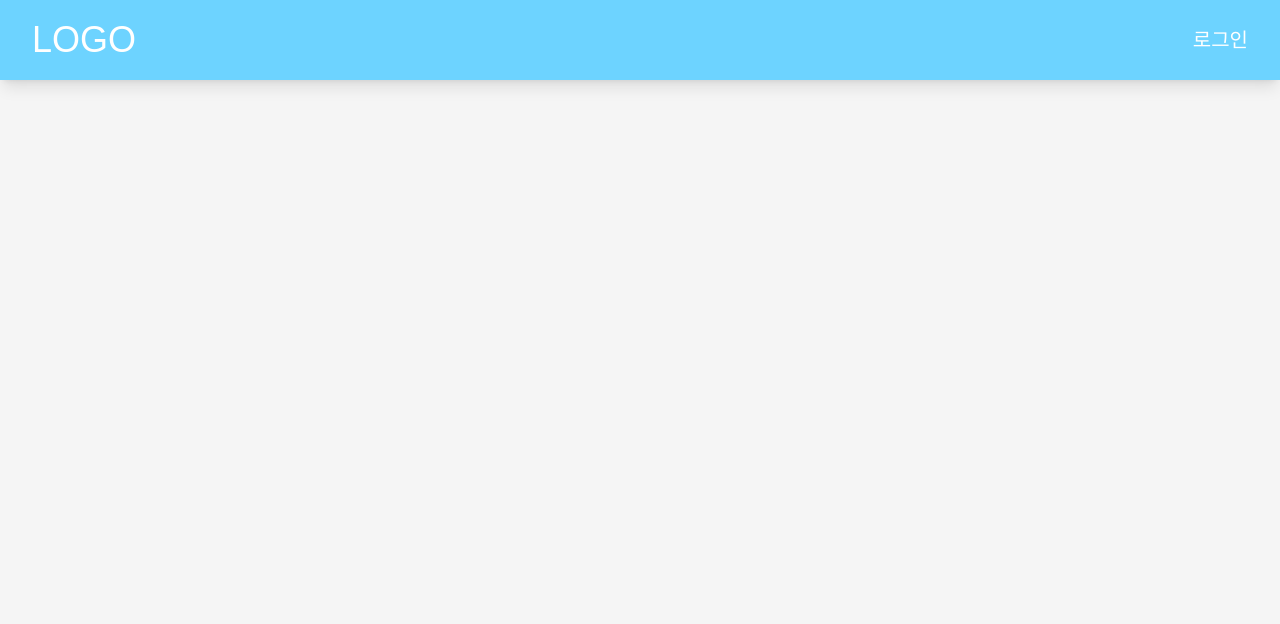
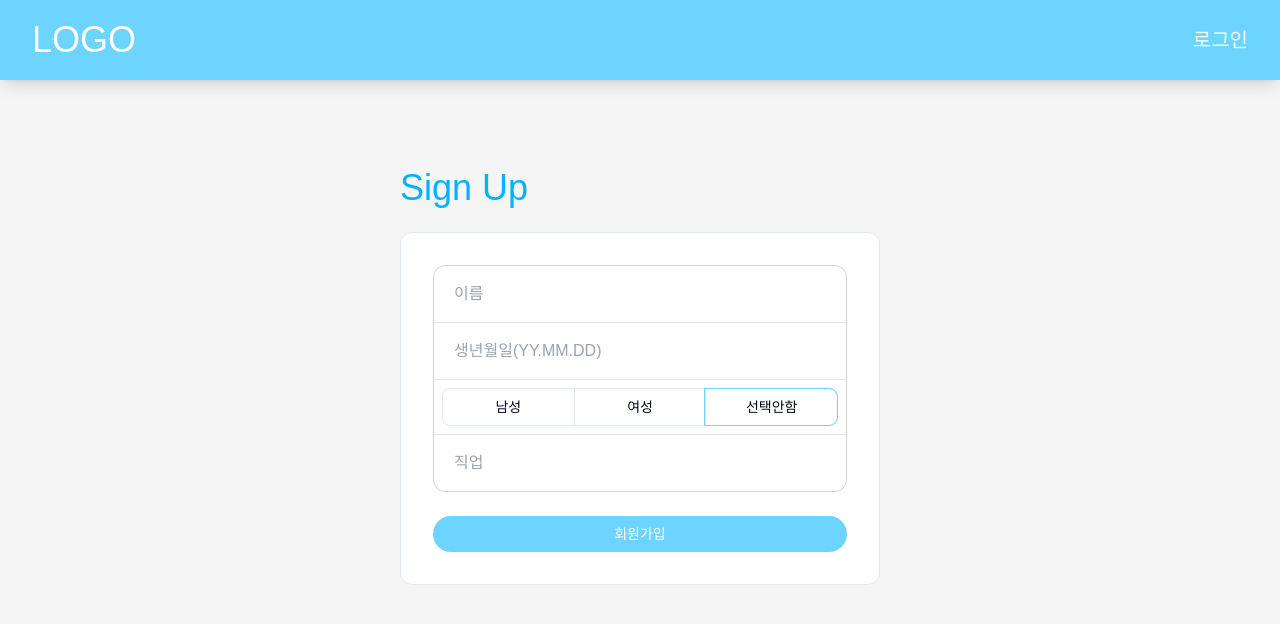
Before and after one commit to bangbanggoodgood/Front-End, a Vue app: page /signup in a window 1280 px wide. Before the commit this address had no page. Shown: the top 624 px of the page. Built offline with nearby package versions, Linux system fonts and the light colour scheme; a web font is replaced by a local one.

Commit message:
feat: 회원가입 ui 구현

```diff
--- a/src/App.vue
+++ b/src/App.vue
@@ -5,7 +5,7 @@
   </main>
 </template>
 <script setup lang="ts">
-import Header from '@/components/layout/HeaderItem.vue'
+import Header from '@/components/layout/Header.vue'
 import { RouterView } from 'vue-router'
 </script>
 <style scoped>
--- a/src/components/layout/HeaderItem.vue
+++ b/src/components/layout/Header.vue
@@ -7,7 +7,7 @@
         <RouterLink @click="logout" :to="{ name: 'home' }">로그아웃</RouterLink>
       </template>
       <template v-else>
-        <RouterLink @click="login" :to="{ name: 'signin' }">로그인</RouterLink>
+        <a @click="login">로그인</a>
       </template>
     </div>
   </header>
--- a/src/components/ui/DropDownList.vue
+++ b/src/components/ui/DropDownList.vue
@@ -1,5 +1,7 @@
 <template>
-  <ul class="absolute top-10 left-0 text-center w-full divide-y border bg-white">
+  <ul
+    class="absolute top-10 left-0 text-center w-full max-h-48 overflow-auto divide-y border bg-white"
+  >
     <li class="py-1 hover:bg-background" v-for="item in list" :id="item" @click="onClick(item)">
       {{ item }}
     </li>
--- a/src/components/ui/button/index.ts
+++ b/src/components/ui/button/index.ts
@@ -10,6 +10,7 @@ export const buttonVariants = cva(
         default: 'bg-white text-primary shadow hover:bg-primary/90',
         destructive: 'bg-destructive text-destructive-foreground shadow-sm hover:bg-destructive/90',
         outline: 'border border-primary bg-white text-primary shadow-sm hover:bg-background',
+        filled: 'bg-primary text-white hover:bg-primary/90',
         secondary: 'bg-secondary text-secondary-foreground shadow-sm hover:bg-secondary/80',
         ghost: 'hover:bg-accent hover:text-accent-foreground',
         link: 'text-primary underline-offset-4 hover:underline',
--- a/src/router/index.ts
+++ b/src/router/index.ts
@@ -9,9 +9,9 @@ const router = createRouter({
       component: () => import('@/views/HomeView.vue'),
     },
     {
-      path: '/signin',
-      name: 'signin',
-      component: () => import('@/views/SigninView.vue'),
+      path: '/signup',
+      name: 'signup',
+      component: () => import('@/views/SignupView.vue'),
     },
     {
       path: '/myinfo',
--- a/src/views/SigninView.vue
+++ /dev/null
@@ -1,7 +0,0 @@
-<template>
-  <div>
-    <h1>SigninView</h1>
-  </div>
-</template>
-
-<script setup lang="ts"></script>
--- /dev/null
+++ b/src/views/SignupView.vue
@@ -0,0 +1,129 @@
+<template>
+  <div class="m-auto -translate-y-16">
+    <h1 class="text-4xl text-[#00B2FF] mb-6">Sign Up</h1>
+    <div class="flex flex-col gap-6 w-[30rem] p-8 border border-border rounded-xl bg-white">
+      <div class="border border-gray-300 rounded-xl divide-y">
+        <div class="p-2">
+          <Input
+            class="bg-white w-full rounded-none border-none text-base"
+            type="text"
+            placeholder="이름"
+            v-model="name"
+          />
+        </div>
+        <div class="p-2">
+          <Input
+            class="bg-white w-full rounded-none border-none text-base"
+            type="text"
+            placeholder="생년월일(YY.MM.DD)"
+            v-model="birth"
+          />
+        </div>
+        <div class="p-2">
+          <div class="flex border divide-x text-sm rounded-lg">
+            <button
+              class="flex-1 py-2 rounded-l-lg"
+              :class="{ 'outline outline-1 outline-primary z-50': sex === 'male' }"
+              @click="sex = 'male'"
+              type="button"
+            >
+              남성
+            </button>
+            <button
+              class="flex-1 py-2"
+              :class="{ 'outline outline-1 outline-primary z-50': sex === 'female' }"
+              @click="sex = 'female'"
+              type="button"
+            >
+              여성
+            </button>
+            <button
+              class="flex-1 py-2 rounded-r-lg"
+              :class="{ 'outline outline-1 outline-primary z-50': sex === 'none' }"
+              @click="sex = 'none'"
+              type="button"
+            >
+              선택안함
+            </button>
+          </div>
+        </div>
+        <div class="p-2">
+          <div class="relative">
+            <input
+              class="bg-white w-full rounded-none border-none text-base px-3 py-2 focus:outline-none"
+              placeholder="직업"
+              v-model="job"
+              ref="jobInputRef"
+              @focus="jobDropDown = true"
+            />
+            <drop-down-list
+              class="cursor-pointer"
+              v-show="jobDropDown && computedJobs.length > 0"
+              :list="computedJobs"
+              @onClick="handleJobClick"
+            />
+          </div>
+        </div>
+      </div>
+      <Button class="w-full" variant="filled" @click="signup">회원가입</Button>
+    </div>
+  </div>
+</template>
+
+<script setup lang="ts">
+import Button from '@/components/ui/button/Button.vue'
+import DropDownList from '@/components/ui/DropDownList.vue'
+import Input from '@/components/ui/input/Input.vue'
+import { validateBirthDate } from '@/util/date'
+import { jobs } from '@/lib/job'
+import { computed, onBeforeUnmount, onMounted, ref } from 'vue'
+
+const name = ref('')
+const birth = ref('')
+const sex = ref('none')
+const jobDropDown = ref(false)
+const job = ref('')
+const jobInputRef = ref<any>(null)
+
+const handleOutsideClick = (event: MouseEvent) => {
+  const element = jobInputRef.value
+  if (element && element.contains) {
+    if (!element.contains(event.target as Node)) {
+      jobDropDown.value = false
+    }
+  }
+}
+
+onMounted(() => {
+  document.addEventListener('click', handleOutsideClick)
+})
+
+onBeforeUnmount(() => {
+  document.removeEventListener('click', handleOutsideClick)
+})
+
+const computedJobs = computed(() => {
+  if (job.value === '') return [...jobs]
+  return jobs.filter((item) => item.includes(job.value))
+})
+
+const handleJobClick = (item: string) => {
+  job.value = item
+}
+
+const signup = () => {
+  if (name.value === '' || birth.value === '' || job.value === '') {
+    alert('모든 항목을 입력해주세요.')
+    return
+  }
+  if (!validateBirthDate(birth.value)) {
+    alert('생년월일을 확인해주세요.')
+    return
+  }
+  if (!jobs.includes(job.value as (typeof jobs)[number])) {
+    alert('직업은 목록 중에서 선택해주세요.')
+    return
+  }
+  alert('회원가입 성공')
+}
+</script>
```
